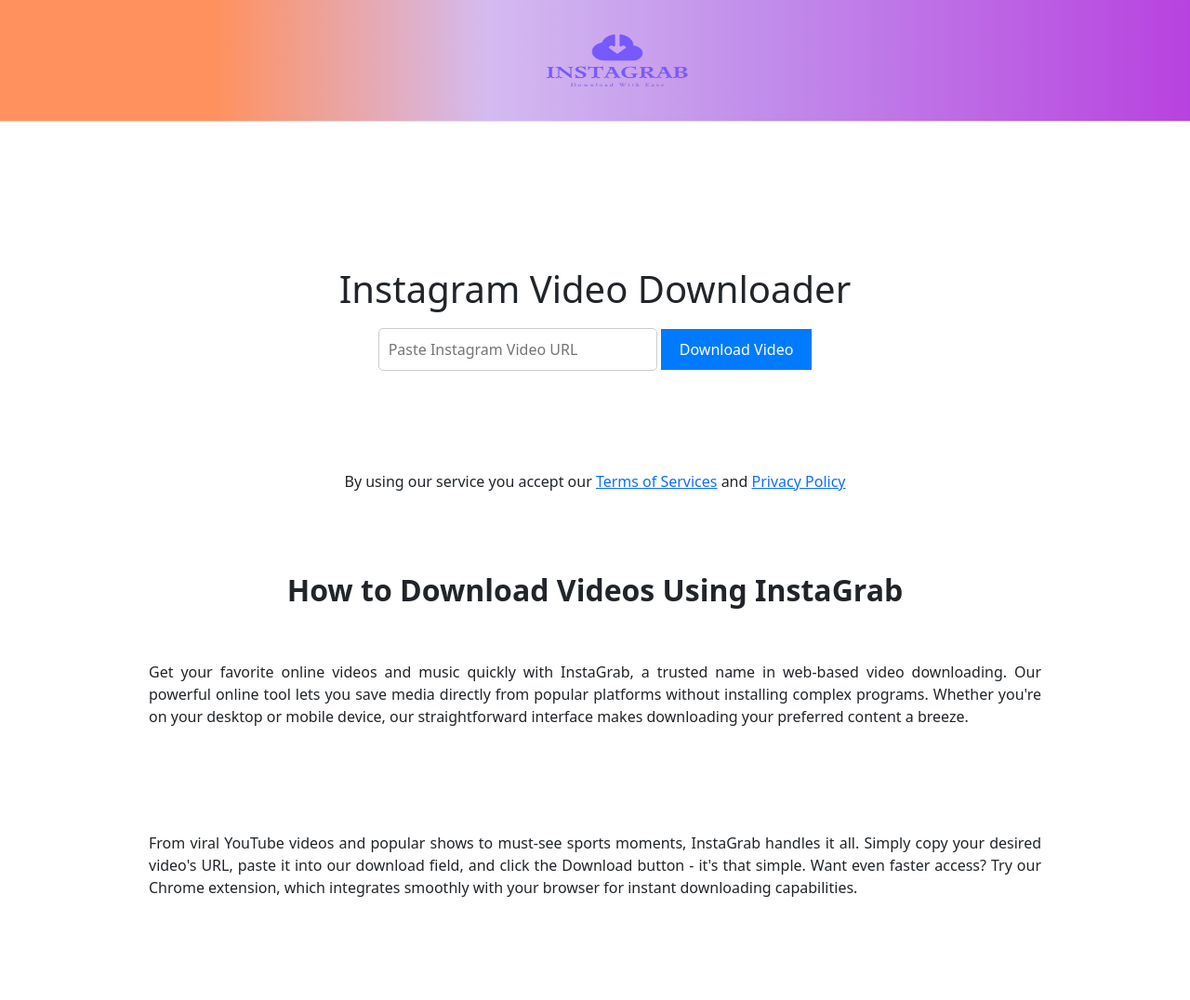
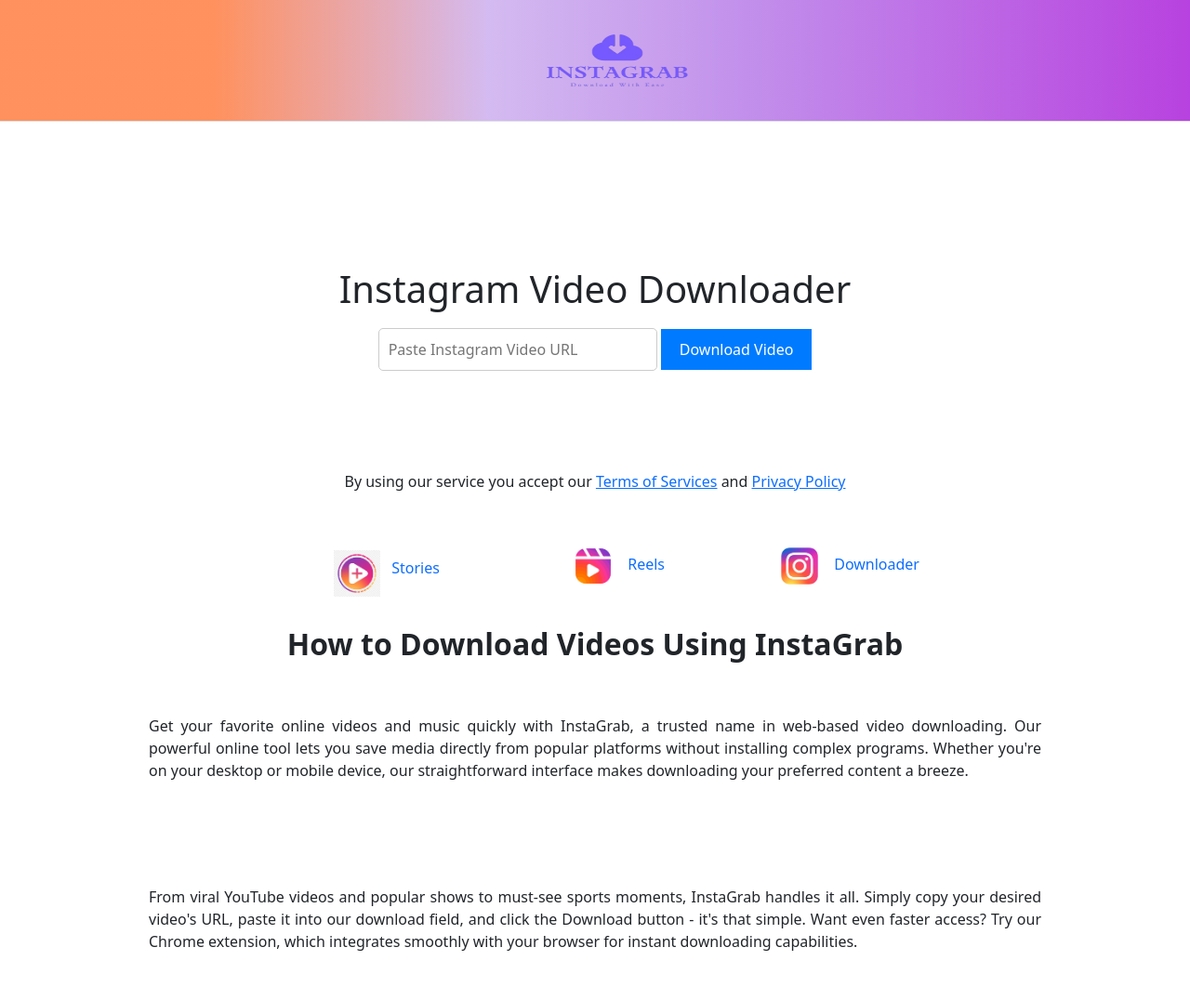
Before and after one commit to Aeiman-Fayyaz/Instagram-Reel-Downloader, a website: page public/index.html in a window 1280 px wide. Shown: the top 1076 px of the page at 93% size. Drawn offline with Linux system fonts and the light colour scheme.

Commit message:
Code pdate

```diff
--- a/public/index.html
+++ b/public/index.html
@@ -46,7 +46,7 @@
 	</div>
 
 	<!-- Logo -->
-	<!-- <div class="row text-center justify-content-center gap-lg-5 ps-lg-5 ">
+	<div class="row text-center justify-content-center gap-lg-5 ps-lg-5 ">
 		<div class="col-sm-12 col-lg-1 col-md-2 bg-white" style="width: 200px ;">
 			<img src="images/story logo.jpeg" alt="" srcset="" style="width: 50px;" class="mt-2 align-items-center">
 			<a href="" class="text-decoration-none ms-2 mt-1">Stories</a>
@@ -59,7 +59,7 @@
 			<img src="images/insta logo.jpeg" alt="" srcset="" style="width: 50px;">
 			<a href="index.html" class="text-decoration-none ms-2 mt-1">Downloader</a>
 		</div>
-	</div> -->
+	</div>
 
 	<!-- How to Download -->
 
```
